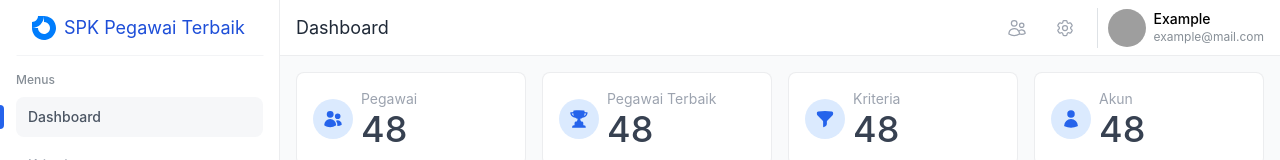
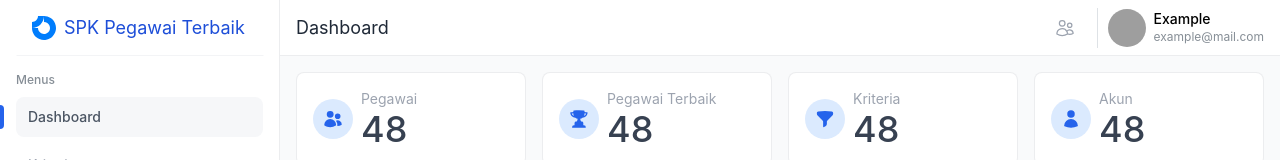
Before and after one commit to mmulyana/spk-frontend, a React (Vite) app: page /dashboard in a window 1280 px wide. Shown: the top 160 px of the page. Built offline with nearby package versions, Linux system fonts and the light colour scheme; grey boxes are pictures that could not be loaded.

Commit message:
feat: remove settings

```diff
--- a/src/components/navbar/index.jsx
+++ b/src/components/navbar/index.jsx
@@ -26,17 +26,6 @@ export default function Navbar() {
             </Button>
           </Link>
 
-          <Link to={PATH.DASHBOARD_SETTINGS}>
-            <Button
-              variant='transparent'
-              className='!h-8 !w-8 hover:!bg-gray-100'
-              px={0}
-              py={0}
-              radius='xl'
-            >
-              <Cog6ToothIcon className='h-5 w-5 text-gray-400' />
-            </Button>
-          </Link>
           <Flex gap={10} align='center' h='56px'>
             <Divider orientation='vertical' h='40px' className='!self-center' />
             <UserButton />
```
